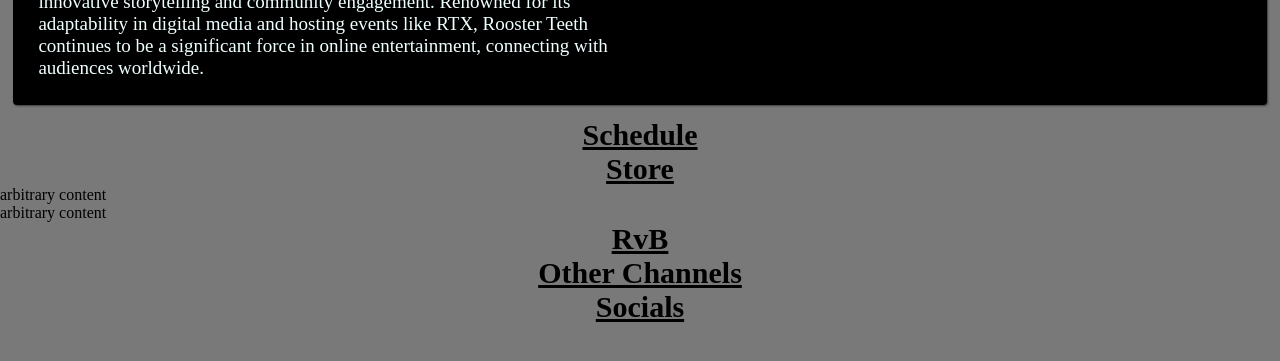
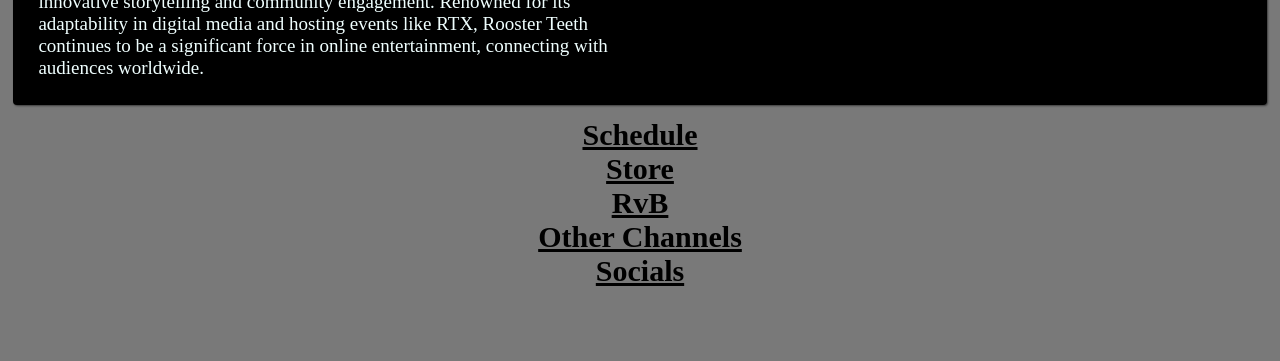
Before and after one commit to nedmac99/FakeRTPage, a plain HTML site: page index.html in a window 1280 px wide. Shown: the part 343-704 px from the top of the page. Drawn offline with Linux system fonts and the light colour scheme.

Commit message:
removed arbitrary content

```diff
--- a/index.html
+++ b/index.html
@@ -45,8 +45,6 @@
 <section id="store">
 
     <h3>Store</h3>
-    <p>arbitrary content</p>
-    <p>arbitrary content</p>
 
     <div id="new-products">
 
```
